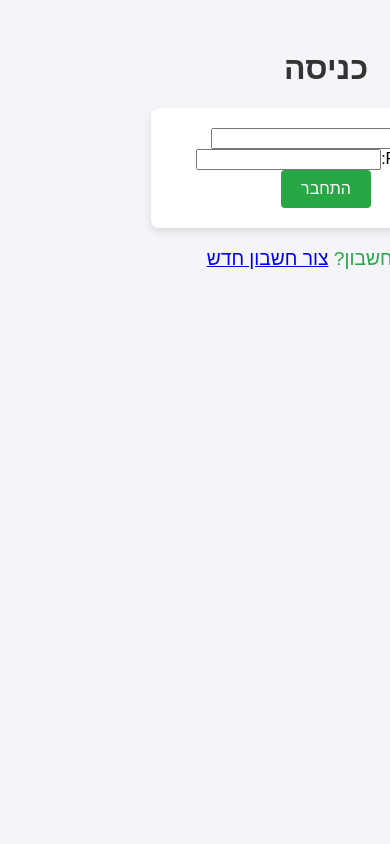
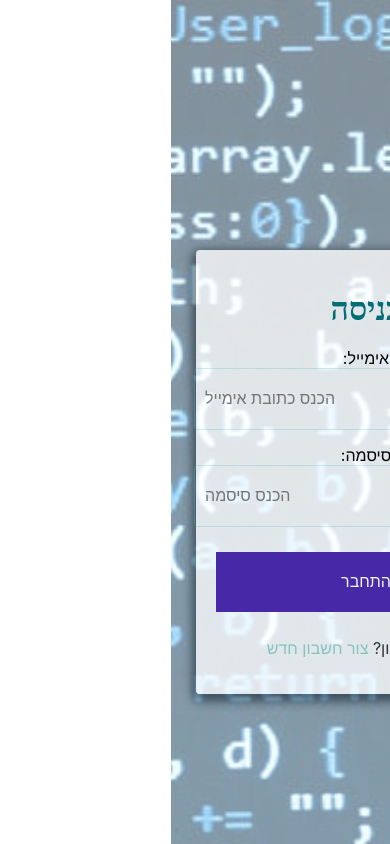
Before and after one commit to mirimsten/Interview_Training_AI, a React (Create React App) app in the folder my-app/: page /login in a window 390 px wide. Built offline with nearby package versions, Linux system fonts and the light colour scheme.

Commit message:
Stunning design!

```diff
--- a/my-app/src/components/NavBar.js
+++ b/my-app/src/components/NavBar.js
@@ -16,7 +16,9 @@ const NavBar = () => {
 
     return (
         <nav className="navbar">
-            <h1 className="navbar-logo">MyApp</h1>
+            <h1 className="navbar-logo">!הכנה לראיון שלך-אתה בידים טובות
+
+            </h1>
             <ul className="navbar-links">
                 <li><Link to="/">התנתק</Link></li>
                 <li><Link to="/previousInterviews">ראיונות קודמים</Link></li>
--- a/my-app/src/App.css
+++ b/my-app/src/css/App.css
@@ -1,4 +1,4 @@
-/* כללי */
+כללי
 body {
   font-family: 'Arial', sans-serif;
   background-color: #f4f4f9;
@@ -23,7 +23,7 @@ form {
   flex-direction: column;
   align-items: center;
   margin-bottom: 20px;
-  background-color: #fff;
+  background-color: rgb(77 185 201 / 28%);
   padding: 20px;
   border-radius: 8px;
   box-shadow: 0 4px 8px rgba(0, 0, 0, 0.1);
@@ -65,7 +65,7 @@ p {
   font-size: 1rem;
   color: #555;
 }
-
+/*  */
 textarea {
   width: 100%;
   height: 100px;
@@ -140,7 +140,7 @@ button:disabled, select:disabled, textarea:disabled {
   cursor: not-allowed;
 }
 button {
-  background-color: #28a745; /* צבע ירוק לכפתור */
+  background-color: #4728a7; /* צבע ירוק לכפתור */
   color: white;
   padding: 10px 20px;
   font-size: 1rem;
--- /dev/null
+++ b/my-app/src/css/SignUp.css
@@ -0,0 +1,160 @@
+body {
+    direction: rtl;
+    /* שינוי כיוון הטקסט מימין לשמאל */
+    text-align: right;
+    /* הצגת הטקסט מימין */
+}
+
+html {
+    min-width: 100%;
+    height: 100%;
+    background: linear-gradient(rgba(255, 255, 255, 0.5), rgba(255, 255, 255, 0.5)),
+        url('../images/background-image.jpg');
+    /* שילוב צבע שקוף עם תמונה */
+    background-attachment: fixed;
+    background-position: center;
+    background-size: cover;
+    font-family: 'Quicksand', 'Segoe UI', Tahoma, Geneva, Verdana, sans-serif;
+    margin: 0;
+    display: flex;
+    justify-content: center;
+    align-items: center;
+    flex-direction: column;
+    overflow: hidden;
+
+}
+
+
+
+#form {
+    margin: 0;
+    /* מסיר מרווחים אנכיים */
+    padding: 40px;
+    min-width: 300px;
+    max-width: 600px;
+    border-radius: 4px;
+    box-shadow: 0 4px 10px 4px rgba(19, 35, 47, 0.6);
+    text-align: center;
+    margin-top: 100px;
+    background: #ffffffc2;
+    padding: 40px;
+    min-width: 300px;
+    max-width: 1000px;
+    border-radius: 4px;
+    box-shadow: 0 4px 10px 4px rgba(19, 35, 47, 0.6);
+    /* טקסט במרכז */
+}
+
+
+/* כפתורי ההרשמה */
+button {
+    width: 100%;
+    height: 60px;
+    background-color: #4728a7;
+    color: #EDF6F9;
+    font-weight: 200;
+    font-size: 1.5rem;
+    margin: 10px 0;
+    border: none;
+    cursor: pointer;
+    transition: background-color 0.3s, color 0.3s;
+}
+
+button:hover {
+    background-color: #EDF6F9;
+    color: #006D77;
+}
+
+/* כותרות */
+h1,
+h2 {
+    font-family: 'Quicksand';
+    text-align: center;
+    color: #006D77;
+    font-weight: 600;
+    margin-bottom: 20px;
+    text-align: center;
+}
+
+/* שדות הטקסט */
+input[type="text"],
+input[type="email"],
+input[type="password"] {
+    text-align: left;
+    font-size: 1rem;
+    display: block;
+    width: 100%;
+    height: 50px;
+    padding: 5px 10px;
+    margin-bottom: 15px;
+    background: none;
+    border: 1px solid rgb(77 185 201 / 28%);
+    color: #343131;
+    border-radius: 4px;
+    transition: border-color 0.25s ease, box-shadow 0.25s ease;
+}
+
+input[type="text"]:focus,
+input[type="email"]:focus,
+input[type="password"]:focus {
+    border-color: #006D77;
+    outline: none;
+}
+
+/* קישורים */
+a {
+    color: #83C5BE;
+    text-decoration: none;
+}
+
+a:hover {
+    color: #006D77;
+    text-decoration: underline;
+}
+
+/* עיצוב העיגול המתגלגל */
+.loading-overlay {
+    position: fixed;
+    top: 0;
+    left: 0;
+    right: 0;
+    bottom: 0;
+    background: rgba(0, 0, 0, 0.3);
+    /* רקע חצי שקוף */
+    display: flex;
+    justify-content: center;
+    align-items: center;
+    z-index: 9999;
+    /* וודא שה-overlay יהיה מעל הכל */
+}
+
+.spinner {
+    border: 4px solid rgba(255, 255, 255, 0.3);
+    border-top: 4px solid #fff;
+    border-radius: 50%;
+    width: 50px;
+    height: 50px;
+    animation: spin 1s linear infinite;
+}
+
+@keyframes spin {
+    0% {
+        transform: rotate(0deg);
+    }
+
+    100% {
+        transform: rotate(360deg);
+    }
+}
+
+/* התאמה למסכים קטנים */
+@media only screen and (max-width: 600px) {
+    #form {
+        padding: 20px;
+        min-width: 300px;
+    }
+
+    button {
+        font-size: 1rem;
+    }
+}
--- /dev/null
+++ b/my-app/src/css/home.css
@@ -0,0 +1,81 @@
+.job-div{
+    width: 700px;
+    margin: 0;
+    /* מסיר מרווחים אנכיים */
+    padding: 40px;
+    min-width: 300px;
+    max-width: 600px;
+    border-radius: 4px;
+    box-shadow: 0 4px 10px 4px rgba(19, 35, 47, 0.6);
+    text-align: center;
+    margin-top: 100px;
+    background:#ffffffc2;
+    padding: 40px;
+    min-width: 300px;
+    max-width: 1000px;
+    border-radius: 4px;
+    box-shadow: 0 4px 10px 4px rgba(19, 35, 47, 0.6);
+    /* טקסט במרכז */
+}
+.PreviousInervies{
+    width: 700px;
+    margin: 0;
+    /* מסיר מרווחים אנכיים */
+    padding: 40px;
+    min-width: 300px;
+    max-width: 600px;
+    border-radius: 4px;
+    box-shadow: 0 4px 10px 4px rgba(19, 35, 47, 0.6);
+    text-align: center;
+    margin-top: 100px;
+    background: #ffffffc2;
+    padding: 40px;
+    min-width: 300px;
+    max-width: 1000px;
+    border-radius: 4px;
+    box-shadow: 0 4px 10px 4px rgba(19, 35, 47, 0.6);
+    overflow-y: auto;  /* מאפשר גלילה אנכית אם התוכן חורג */
+    max-height: 70vh;
+}
+li {
+    width: auto; /* לא קובעים רוחב קבוע */
+    height: auto; /* לא קובעים גובה קבוע */
+    padding: 20px;
+    border-radius: 4px;
+    box-shadow: 0 4px 10px 4px rgba(19, 35, 47, 0.6);
+    background: #ffffffc2;
+    text-align: center;
+    display: inline-block; /* זה גורם לאלמנט להסתגל לגודל התוכן */
+    margin: 10px; /* אם רוצים להוסיף מרווח בין הפריטים */
+}
+
+ul {
+    display: grid; /* אפשרות הצגת האלמנטים בשורות */
+    grid-template-columns: repeat(auto-fill, minmax(300px, 1fr)); /* יצירת רשת עם עמודות גמישות */
+    gap: 20px; /* מרווח בין ה-LI */
+    padding: 0;
+    list-style: none; /* מסיר את הנקודות בתחילת כל פריט */
+}
+
+
+h3 {
+    color: #006D77;
+    font-weight: 600;
+}
+
+p {
+    color: #343131;
+}
+.backButton{
+    width: unset;
+    text-align: left; /* מ Align את הטקסט לשמאל */
+    display: block; /* כפתור יהיה block להדבקה לשמאל */
+    margin-left: 0;
+    background-color: #006D77;
+}
+/* התאמת סגנון למכשירים קטנים */
+@media (max-width: 600px) {
+    ul {
+        grid-template-columns: 1fr; /* שינוי לפריסה של עמודה אחת */
+    }
+}
--- a/my-app/src/pages/LogIn.js
+++ b/my-app/src/pages/LogIn.js
@@ -1,6 +1,7 @@
 import React, { useState } from 'react';
 import axios from 'axios';
 import { useNavigate } from 'react-router-dom';
+import "../css/SignUp.css"
 
 const Login = () => {
   const [email, setEmail] = useState('');
@@ -11,35 +12,28 @@ const Login = () => {
     e.preventDefault();
 
     try {
-      // שליחת הנתונים לשרת
       const response = await axios.post('http://localhost:3001/users/login', {
         email,
         password,
       });
 
-      // הנתונים מהשרת כבר זמינים ב-response.data
       const data = response.data;
 
-      // אם התחברות הצליחה
       if (response.status === 200) {
         alert('התחברת בהצלחה!');
         const userData = {
-          id: data.user.user_id, // ממירים את המפתח
+          id: data.user.user_id,
           username: data.user.username,
           email: data.user.email,
         };
 
         localStorage.setItem('user', JSON.stringify(userData));
-        navigate('/home'); // נווט לדף הבית או הדף הרצוי
+        navigate('/home');
       } else {
         alert(`שגיאה בהתחברות: ${data.error}`);
       }
-    }
-    catch (error) {
-      // טיפול בשגיאות
+    } catch (error) {
       console.error('Error:', error);
-
-      // בדיקת שגיאה מהשרת
       if (error.response) {
         alert(`שגיאת שרת: ${error.response.data.error}`);
       } else {
@@ -49,27 +43,25 @@ const Login = () => {
   };
 
   return (
-    <div style={{ padding: '20px' }}>
+    <div id="form">
       <h1>כניסה</h1>
       <form onSubmit={handleSubmit}>
-        <div>
-          <label>Email:</label>
+        <label>אימייל:</label>
         <input
           type="email"
+          placeholder="הכנס כתובת אימייל"
           value={email}
           onChange={(e) => setEmail(e.target.value)}
           required
         />
-        </div>
-        <div>
-          <label>Password:</label>
+        <label>סיסמה:</label>
         <input
           type="password"
+          placeholder="הכנס סיסמה"
           value={password}
           onChange={(e) => setPassword(e.target.value)}
           required
         />
-        </div>
         <button type="submit">התחבר</button>
       </form>
       <p>
--- a/my-app/src/pages/PreviousInterviews.js
+++ b/my-app/src/pages/PreviousInterviews.js
@@ -68,7 +68,8 @@ const PreviousInterviews = () => {
     }
 
     return (
-        <div>
+        <div className='PreviousInervies'>
+            <button className='backButton' onClick={handleGoBack}>חזור אחורה</button>
             <h1>ראיונות קודמים</h1>
             {interviews.length === 0 ? (
                 <p>אין ראיונות קודמים להצגה.</p>
@@ -87,7 +88,6 @@ const PreviousInterviews = () => {
                 </ul>
             )}
             {/* כפתור חזרה */}
-            <button onClick={handleGoBack}>חזור אחורה</button>
         </div>
     );
 };
--- a/my-app/src/pages/SignUp.js
+++ b/my-app/src/pages/SignUp.js
@@ -1,47 +1,36 @@
 import React, { useState } from 'react';
 import axios from 'axios';
 import { useNavigate } from 'react-router-dom';
-
+import "../css/SignUp.css"
 const SignUp = () => {
-  const  [username, setUserName] = useState('');
+  const [username, setUserName] = useState('');
   const [email, setEmail] = useState('');
   const [password, setPassword] = useState('');
-  const navigate = useNavigate(); // הגדרת הפונקציה ניווט
+  const navigate = useNavigate();
 
   const handleSubmit = async (e) => {
     e.preventDefault();
 
     try {
-      // שליחת הנתונים לשרת
       const response = await axios.post('http://localhost:3001/users/signup', {
         username,
         email,
         password,
       });
-      console.log(response.config.data);
-      // הנתונים מהשרת כבר זמינים ב-response.data
-      const data = response.data;
-      console.log(data);
-      // בדיקת סטטוס התגובה (למרות ש-axios זורק שגיאה אם הסטטוס אינו 2xx)
+
       if (response.status === 201) {
-        const user = response.data.user; // קבלת המשתמש מהשרת
-        console.log("User data:", user);
-
+        const user = response.data.user;
         alert('הרשמה בוצעה בהצלחה!');
         setUserName('');
         setEmail('');
         setPassword('');
         localStorage.setItem('user', JSON.stringify(user));
-        //localStorage.setItem('user', response.config.data);
-        navigate('/home'); // העברה לעמוד הבית עם הנתונים
+        navigate('/home');
       } else {
-        alert(`שגיאה בהרשמה: ${data.error}`);
+        alert(`שגיאה בהרשמה: ${response.data.error}`);
       }
     } catch (error) {
-      // טיפול בשגיאות
       console.error('Error:', error);
-
-      // בדיקת שגיאה מהשרת
       if (error.response) {
         alert(`שגיאת שרת: ${error.response.data.error}`);
       } else {
@@ -50,39 +39,34 @@ const SignUp = () => {
     }
   };
 
-
-
   return (
-    <div style={{ padding: '20px' }}>
-      <h1>Sign Up</h1>
+    <div id="form">
+      <h1>הרשמה</h1>
       <form onSubmit={handleSubmit}>
-        <div>
-      <label>Username</label>
+        <label>שם משתמש:</label>
         <input
           type="text"
+          placeholder="הכנס שם משתמש"
           value={username}
           onChange={(e) => setUserName(e.target.value)}
           required
         />
-        </div>
-        <div>
-          <label>Email:</label>
+        <label>אימייל:</label>
         <input
           type="email"
+          placeholder="הכנס כתובת אימייל"
           value={email}
           onChange={(e) => setEmail(e.target.value)}
           required
         />
-        </div>
-        <div>
-          <label>Password:</label>
+        <label>סיסמה:</label>
         <input
           type="password"
+          placeholder="הכנס סיסמה"
           value={password}
           onChange={(e) => setPassword(e.target.value)}
           required
         />
-        </div>
         <button type="submit">הרשם</button>
         <p>
           כבר קיים אצלנו? <a href="/login">התחבר</a>
```
Also changed, not shown: my-app/src/css/NavBar.css (+10 -1 lines), my-app/src/pages/Home.js (+24 -28 lines), my-app/src/images/background-image.jpg (added), 1 other file (tests, documents, lock files or other folders). Lines whose indentation alone changed are shown as unchanged.
